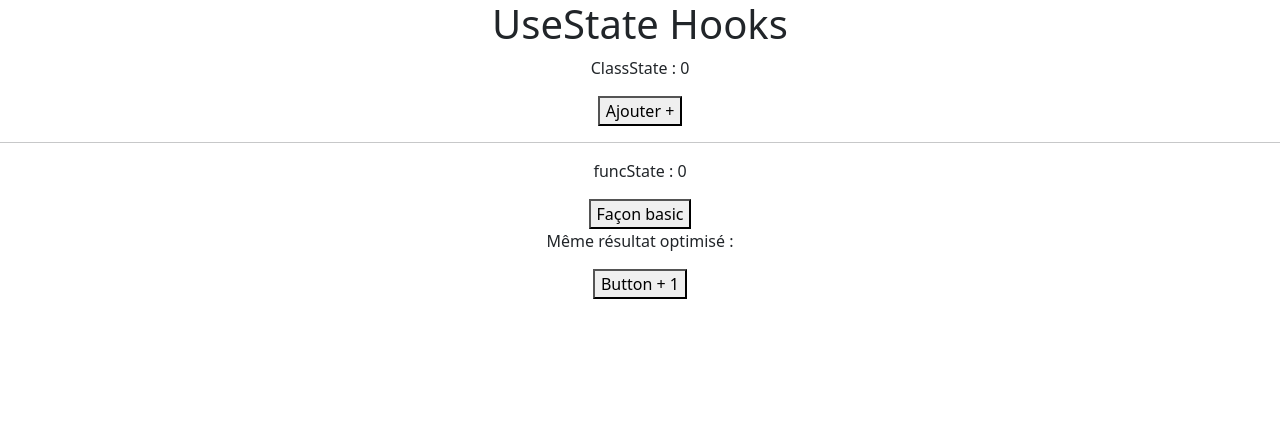
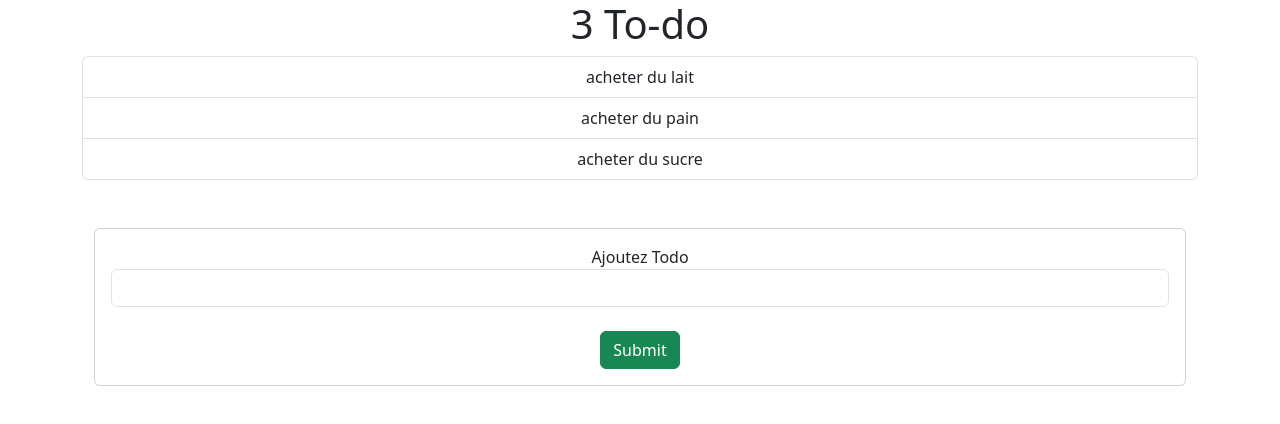
Before and after one commit to aymerick772/React_Learn, a React (Create React App) app: page / in a window 1280 px wide. Shown: the top 424 px of the page. Built offline with nearby package versions, Linux system fonts and the light colour scheme; the HTML template or start-up script is replaced by a standard one.

Commit message:
object dans useState

```diff
--- a/package.json
+++ b/package.json
@@ -10,6 +10,7 @@
     "react": "^18.2.0",
     "react-dom": "^18.2.0",
     "react-scripts": "5.0.1",
+    "uuid": "^9.0.0",
     "web-vitals": "^2.1.4"
   },
   "scripts": {
--- a/src/App.css
+++ b/src/App.css
@@ -1,5 +1,5 @@
 .App {
-  text-align: center;
+  /* text-align: center; */
 }
 
 .App-logo {
@@ -27,7 +27,7 @@
 .App-link {
   color: #61dafb;
 }
-
+/*
 .cars{
   background-color:pink;
   width:400px;
@@ -60,7 +60,7 @@ h1.styled{
   padding-bottom: 12px;
   background-color: rgb(24,99,160);
   color : white;
-}
+} */
 
 @keyframes App-logo-spin {
   from {
--- a/src/App.js
+++ b/src/App.js
@@ -1,8 +1,6 @@
 import './App.css';
 import React, {Component} from 'react'
-import ClassState from './components/ClassState';
-import FunctState from './components/FunctState';
-
+import Todo from './components/Todo'
 class App extends Component {
 
 
@@ -10,10 +8,9 @@ class App extends Component {
   render(){
     return (
       <div className="App">
-        <h1 className='text-center'>UseState Hooks</h1>
-        <ClassState/>
-        <hr />
-        <FunctState/>
+        {/* <h1 className='text-center'>UseState Hooks</h1> */}
+      <Todo/>
+
       </div>
     );
   }
--- /dev/null
+++ b/src/components/AddTodoForm.js
@@ -0,0 +1,26 @@
+import React, {useState} from "react";
+
+
+const AddTodoForm = ({addNew}) =>{
+    const [addTodo, setAddTodo] = useState('')
+
+  const handlerTodo = (e)=>{
+      e.preventDefault();
+
+      addNew(addTodo)
+      setAddTodo('')
+    }
+    return(
+        <form className="container mt-5" onSubmit={handlerTodo}>
+            <div className="card card-body">
+                <div className="form-group">
+                    <label>Ajoutez Todo</label>
+                    <input className="form-control" type="text"  value={addTodo} onChange={(e) =>  setAddTodo(e.target.value)}/>
+                    <input className="btn btn-success mt-4" type="submit"/>
+                </div>
+            </div>
+        </form>
+    )
+}
+
+export default AddTodoForm;
--- /dev/null
+++ b/src/components/Todo.js
@@ -0,0 +1,49 @@
+import React, {useState} from "react";
+import AddTodoForm from "./AddTodoForm"
+import {v4 as uuid} from 'uuid'
+const Todo = () =>{
+
+  const [todos, setTodos] =  useState([
+    {id: 1, todo: "acheter du lait"},
+    {id: 2, todo: "acheter du pain"},
+    {id: 3, todo: "acheter du sucre"},
+   ])
+   const [warning, setWarning] = useState(false)
+
+   const addNewTodo = (newTodo) =>{
+    if(newTodo !== ""){
+        setTodos([
+            ...todos,
+             {
+                id : uuid(),
+                todo : newTodo
+            }
+        ]);
+       warning && setWarning(false)
+    }else{
+        setWarning(true)
+    }
+   }
+
+   const warningMsg = warning && <div className="alert alert-danger mt-5" role="alert"> Oh shit faut pas laisse vide</div>
+
+   let myTodo = todos.map((todo)=>{
+    return(
+        <li className="list-group-item" key={todo.id}>{todo.todo}</li>
+    )
+   })
+
+//    console.log(todos.length)
+    return(
+        <div className="container text-center">
+            {warningMsg}
+            <h1 > {todos.length} To-do</h1>
+            <ul className="list-group">
+            {myTodo}
+            </ul>
+            <AddTodoForm addNew={addNewTodo}/>
+        </div>
+    )
+}
+
+export default Todo;
```
Also changed, not shown: 1 other file (tests, documents, lock files or other folders).
